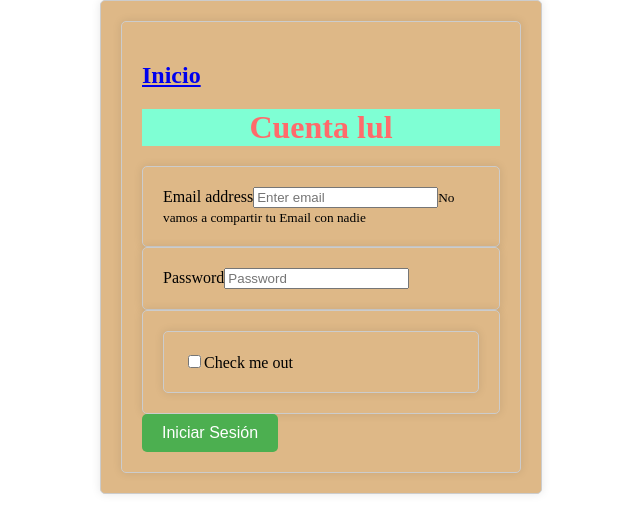
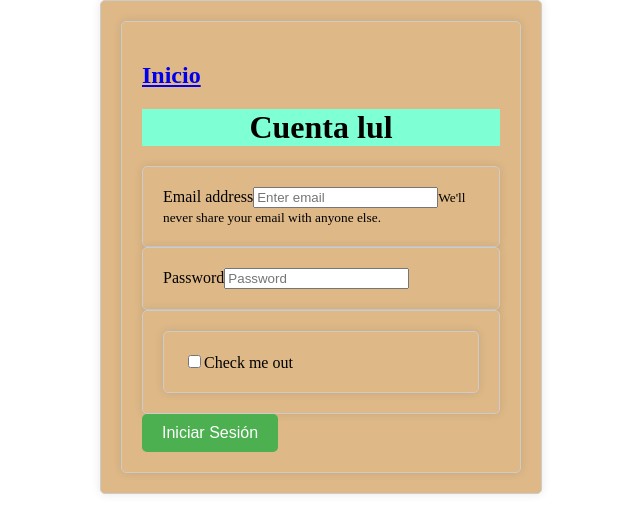
Before and after one commit to MateoMajlin/TP-Proyecto, a React (Create React App) app: page /Cuenta in a window 1280 px wide. Shown: the top 532 px of the page, without its empty margins (319-959 px from the left). Built offline with nearby package versions, Linux system fonts and the light colour scheme.

Commit message:
Update Cuenta.jsx

```diff
--- a/src/Cuenta.jsx
+++ b/src/Cuenta.jsx
@@ -1,5 +1,5 @@
 import { Link } from 'react-router-dom';
-import cuenta from "./Cuenta.module.css";
+import cuentaStyles from "./Cuenta.module.css";
 import { useState } from 'react';
 import Button from 'react-bootstrap/Button';
 import Form from 'react-bootstrap/Form';
@@ -35,29 +35,33 @@ function Cuenta() {
 
   return (
     <>
-      <div>
-        <h2 className="top"><Link to="/">Inicio</Link></h2>
-        <h1 className={cuenta.merengue}>Cuenta lul</h1>
+      <div className={cuentaStyles["cuenta-container"]}>
+        <h2 className={cuentaStyles["cuenta-top"]}><Link to="/">Inicio</Link></h2>
+        <h1 className={cuentaStyles["cuenta-merengue"]}>Cuenta lul</h1>
         {loggedIn ? (
-          <p></p>
+          <p className={cuentaStyles["cuenta-success-message"]}>
+            Bienvenido, has iniciado sesión exitosamente.
+          </p>
         ) : (
-          <Form onSubmit={handleSubmit}>
+          <Form className={cuentaStyles["cuenta-form"]} onSubmit={handleSubmit}>
             <Form.Group className="mb-3" controlId="formBasicEmail">
-              <Form.Label>Email address</Form.Label>
+              <Form.Label className={cuentaStyles["cuenta-label"]}>Email address</Form.Label>
               <Form.Control
+                className={cuentaStyles["cuenta-control"]}
                 type="email"
                 placeholder="Enter email"
                 value={email}
                 onChange={handleEmailChange}
               />
               <Form.Text className="text-muted">
-               No vamos a compartir tu Email con nadie
+                We'll never share your email with anyone else.
               </Form.Text>
             </Form.Group>
 
             <Form.Group className="mb-3" controlId="formBasicPassword">
-              <Form.Label>Password</Form.Label>
+              <Form.Label className={cuentaStyles["cuenta-label"]}>Password</Form.Label>
               <Form.Control
+                className={cuentaStyles["cuenta-control"]}
                 type="password"
                 placeholder="Password"
                 value={password}
@@ -67,14 +71,16 @@ function Cuenta() {
             <Form.Group className="mb-3" controlId="formBasicCheckbox">
               <Form.Check type="checkbox" label="Check me out" />
             </Form.Group>
-            <Button variant="primary" type="submit">
+            <Button className={cuentaStyles["cuenta-button"]} variant="primary" type="submit">
               Iniciar Sesión
             </Button>
           </Form>
         )}
 
         {showSuccessMessage && (
-          <p style={{ color: 'green' }}>¡Bienvenido, has iniciado sesión exitosamente!</p>
+          <p className={cuentaStyles["cuenta-success-message"]}>
+            ¡Bienvenido, has iniciado sesión exitosamente!
+          </p>
         )}
       </div>
     </>
```
